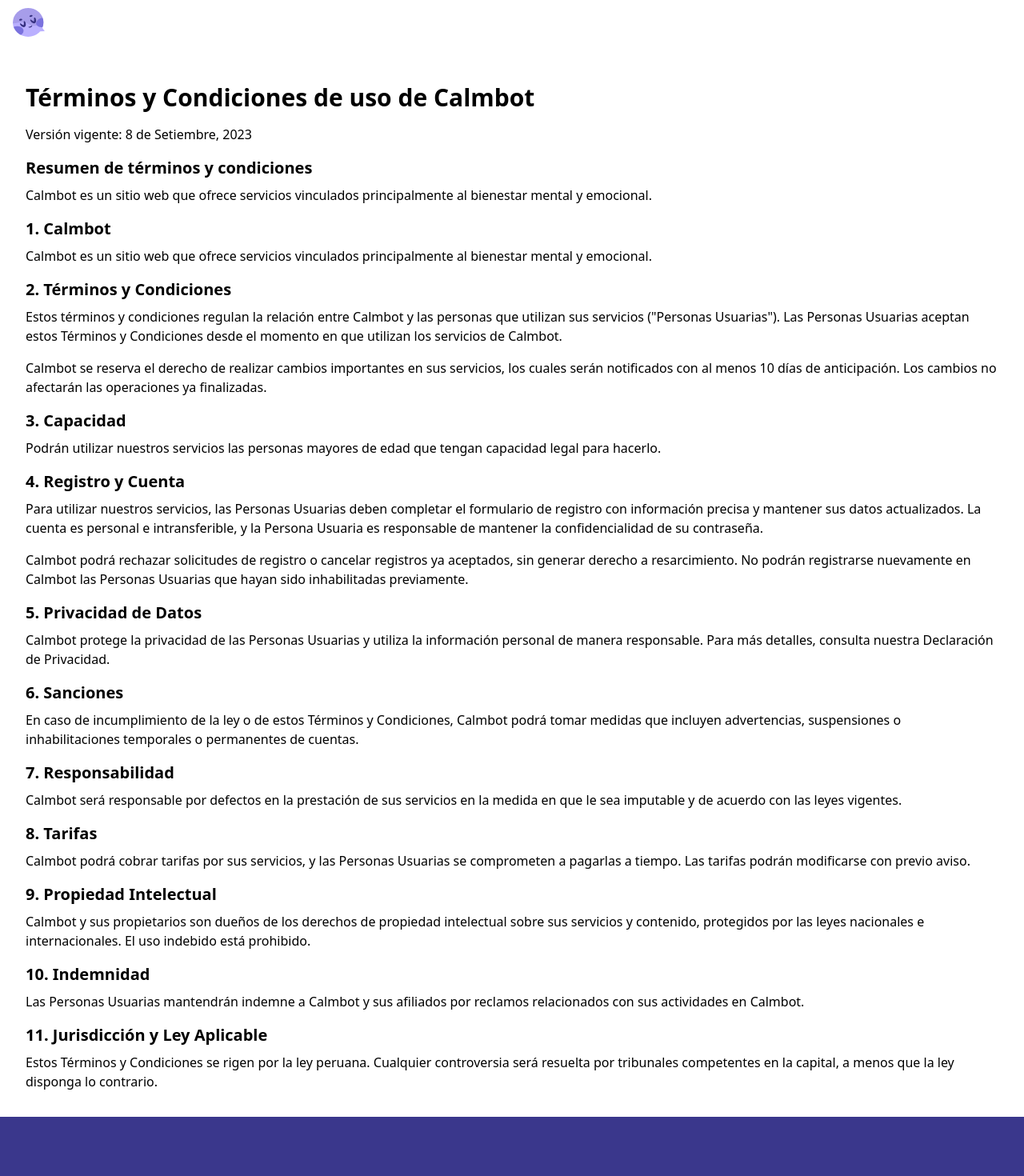
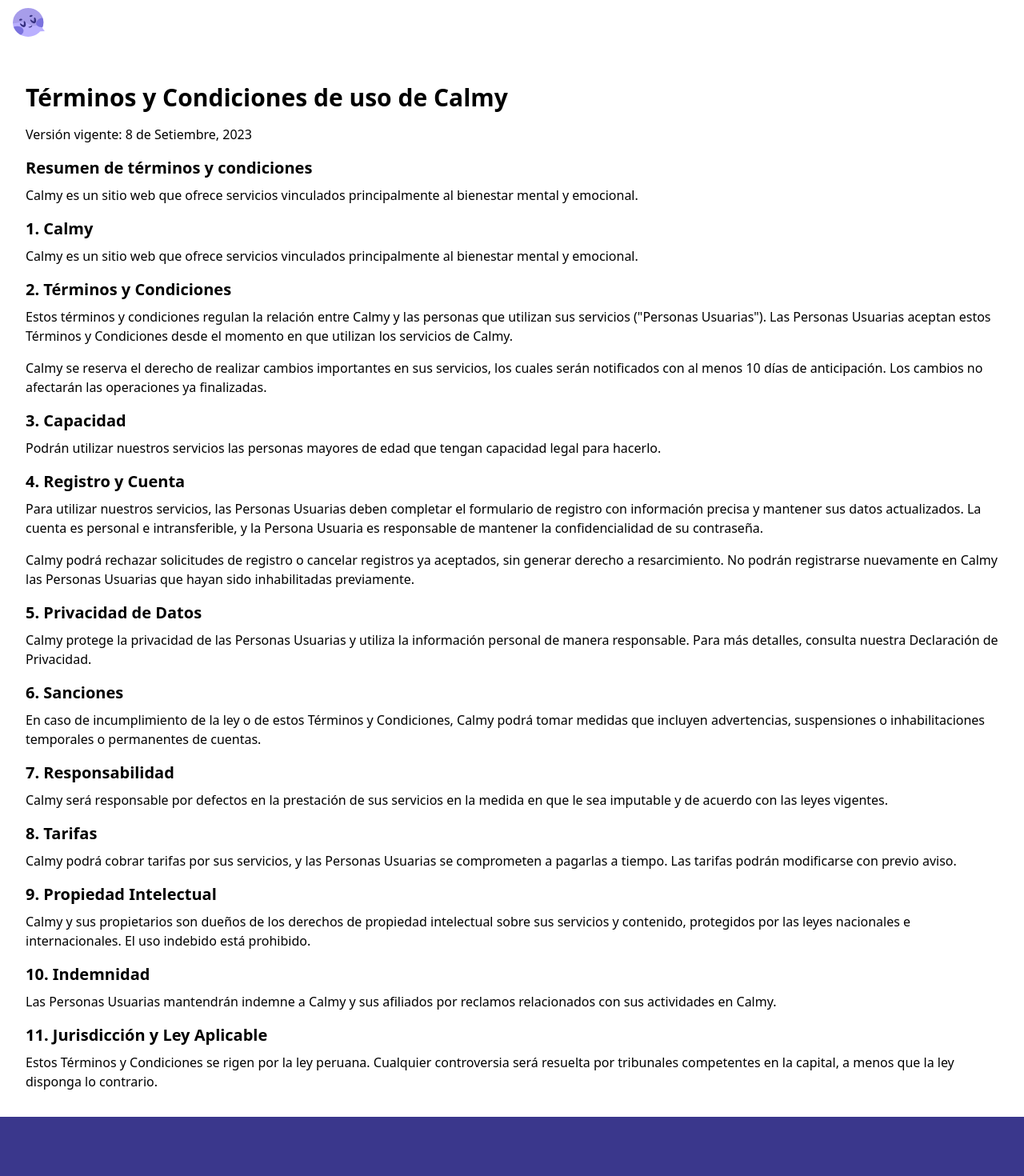
Before and after one commit to NeuronaBens/AI-Chatbot, a Next.js app: page /general/legal/terminos-y-condiciones in a window 1280 px wide. Shown: the top 1470 px of the page at 80% size. Built offline with nearby package versions, Linux system fonts and the light colour scheme.

Commit message:
fix: Converting Calmbot a Calmy

```diff
--- a/app/api/database/students/[id]/messages/current-session-bunch/route.js
+++ b/app/api/database/students/[id]/messages/current-session-bunch/route.js
@@ -18,7 +18,7 @@ export async function GET(req, { params }) {
     const newMessage = await prisma.message.create({
       data: {
         id: IdManager.messageId(),
-        text: "Hola, soy Calmbot, tu asistente psicológico personalizado ¿en qué puedo ayudarte hoy?",
+        text: "Hola, soy Calmy, tu asistente psicológico personalizado ¿en qué puedo ayudarte hoy?",
         session: 1,
         position: 0,
         sender: false,
--- a/app/general/legal/politica-de-privacidad/page.js
+++ b/app/general/legal/politica-de-privacidad/page.js
@@ -2,15 +2,15 @@ export default function Politica() {
   return (
     <div className="my-8 max-w-3xl mx-auto px-4 sm:px-6 lg:max-w-7xl lg:px-8">
       <h1 className="text-3xl font-bold mb-4">
-        Política de Privacidad del Chatbot "Calmbot" para Tratar el Estrés y la
+        Política de Privacidad del Chatbot "Calmy" para Tratar el Estrés y la
         Ansiedad
       </h1>
 
       <h2 className="text-xl font-bold mb-2">INTRODUCCIÓN</h2>
       <p className="mb-4">
         La presente Política de Privacidad describe el tratamiento de los datos
-        recopilados por nuestro chatbot de inteligencia artificial "Calmbot"
-        para tratar el estrés y la ansiedad (en adelante, "el Chatbot"). Esta
+        recopilados por nuestro chatbot de inteligencia artificial "Calmy" para
+        tratar el estrés y la ansiedad (en adelante, "el Chatbot"). Esta
         política se ajusta a las disposiciones legales de protección de datos de
         Perú.
       </p>
@@ -20,17 +20,17 @@ export default function Politica() {
         Para cualquier consulta relacionada con esta Política de Privacidad,
         puedes contactarnos a través del siguiente correo electrónico:{" "}
         <a
-          href="mailto:calmbot45639@gmail.com"
+          href="mailto:Calmy45639@gmail.com"
           className="text-blue-500 hover:underline"
         >
-          calmbot45639@gmail.com
+          Calmy45639@gmail.com
         </a>
         .
       </p>
 
       <h2 className="text-xl font-bold mb-2">RESTRICCIÓN DE USO</h2>
       <p className="mb-4">
-        El Chatbot "Calmbot" solo puede ser utilizado por personas mayores de 18
+        El Chatbot "Calmy" solo puede ser utilizado por personas mayores de 18
         años. Si eres menor de 18 años, no estás autorizado a utilizar nuestros
         servicios.
       </p>
@@ -78,10 +78,10 @@ export default function Politica() {
         de protección de datos de Perú. Para ello, puede contactarnos a través
         de:{" "}
         <a
-          href="mailto:calmbot45639@gmail.com"
+          href="mailto:Calmy45639@gmail.com"
           className="text-blue-500 hover:underline"
         >
-          calmbot45639@gmail.com
+          Calmy45639@gmail.com
         </a>
         , adjuntando la solicitud correspondiente y una copia de su documento de
         identidad.
--- a/app/general/legal/terminos-y-condiciones/page.js
+++ b/app/general/legal/terminos-y-condiciones/page.js
@@ -2,7 +2,7 @@ export default function Terminos() {
   return (
     <div className="my-8 max-w-3xl mx-auto px-4 sm:px-6 lg:max-w-7xl lg:px-8">
       <h1 className="text-3xl font-bold mb-4">
-        Términos y Condiciones de uso de Calmbot
+        Términos y Condiciones de uso de Calmy
       </h1>
       <p className="mb-4">Versión vigente: 8 de Setiembre, 2023</p>
 
@@ -10,25 +10,25 @@ export default function Terminos() {
         Resumen de términos y condiciones
       </h2>
       <p className="mb-4">
-        Calmbot es un sitio web que ofrece servicios vinculados principalmente
-        al bienestar mental y emocional.
+        Calmy es un sitio web que ofrece servicios vinculados principalmente al
+        bienestar mental y emocional.
       </p>
 
-      <h2 className="text-xl font-bold mb-2">1. Calmbot</h2>
+      <h2 className="text-xl font-bold mb-2">1. Calmy</h2>
       <p className="mb-4">
-        Calmbot es un sitio web que ofrece servicios vinculados principalmente
-        al bienestar mental y emocional.
+        Calmy es un sitio web que ofrece servicios vinculados principalmente al
+        bienestar mental y emocional.
       </p>
 
       <h2 className="text-xl font-bold mb-2">2. Términos y Condiciones</h2>
       <p className="mb-4">
-        Estos términos y condiciones regulan la relación entre Calmbot y las
+        Estos términos y condiciones regulan la relación entre Calmy y las
         personas que utilizan sus servicios ("Personas Usuarias"). Las Personas
         Usuarias aceptan estos Términos y Condiciones desde el momento en que
-        utilizan los servicios de Calmbot.
+        utilizan los servicios de Calmy.
       </p>
       <p className="mb-4">
-        Calmbot se reserva el derecho de realizar cambios importantes en sus
+        Calmy se reserva el derecho de realizar cambios importantes en sus
         servicios, los cuales serán notificados con al menos 10 días de
         anticipación. Los cambios no afectarán las operaciones ya finalizadas.
       </p>
@@ -47,15 +47,15 @@ export default function Terminos() {
         Usuaria es responsable de mantener la confidencialidad de su contraseña.
       </p>
       <p className="mb-4">
-        Calmbot podrá rechazar solicitudes de registro o cancelar registros ya
+        Calmy podrá rechazar solicitudes de registro o cancelar registros ya
         aceptados, sin generar derecho a resarcimiento. No podrán registrarse
-        nuevamente en Calmbot las Personas Usuarias que hayan sido inhabilitadas
+        nuevamente en Calmy las Personas Usuarias que hayan sido inhabilitadas
         previamente.
       </p>
 
       <h2 className="text-xl font-bold mb-2">5. Privacidad de Datos</h2>
       <p className="mb-4">
-        Calmbot protege la privacidad de las Personas Usuarias y utiliza la
+        Calmy protege la privacidad de las Personas Usuarias y utiliza la
         información personal de manera responsable. Para más detalles, consulta
         nuestra Declaración de Privacidad.
       </p>
@@ -63,35 +63,34 @@ export default function Terminos() {
       <h2 className="text-xl font-bold mb-2">6. Sanciones</h2>
       <p className="mb-4">
         En caso de incumplimiento de la ley o de estos Términos y Condiciones,
-        Calmbot podrá tomar medidas que incluyen advertencias, suspensiones o
+        Calmy podrá tomar medidas que incluyen advertencias, suspensiones o
         inhabilitaciones temporales o permanentes de cuentas.
       </p>
 
       <h2 className="text-xl font-bold mb-2">7. Responsabilidad</h2>
       <p className="mb-4">
-        Calmbot será responsable por defectos en la prestación de sus servicios
-        en la medida en que le sea imputable y de acuerdo con las leyes
-        vigentes.
+        Calmy será responsable por defectos en la prestación de sus servicios en
+        la medida en que le sea imputable y de acuerdo con las leyes vigentes.
       </p>
 
       <h2 className="text-xl font-bold mb-2">8. Tarifas</h2>
       <p className="mb-4">
-        Calmbot podrá cobrar tarifas por sus servicios, y las Personas Usuarias
-        se comprometen a pagarlas a tiempo. Las tarifas podrán modificarse con
+        Calmy podrá cobrar tarifas por sus servicios, y las Personas Usuarias se
+        comprometen a pagarlas a tiempo. Las tarifas podrán modificarse con
         previo aviso.
       </p>
 
       <h2 className="text-xl font-bold mb-2">9. Propiedad Intelectual</h2>
       <p className="mb-4">
-        Calmbot y sus propietarios son dueños de los derechos de propiedad
+        Calmy y sus propietarios son dueños de los derechos de propiedad
         intelectual sobre sus servicios y contenido, protegidos por las leyes
         nacionales e internacionales. El uso indebido está prohibido.
       </p>
 
       <h2 className="text-xl font-bold mb-2">10. Indemnidad</h2>
       <p className="mb-4">
-        Las Personas Usuarias mantendrán indemne a Calmbot y sus afiliados por
-        reclamos relacionados con sus actividades en Calmbot.
+        Las Personas Usuarias mantendrán indemne a Calmy y sus afiliados por
+        reclamos relacionados con sus actividades en Calmy.
       </p>
 
       <h2 className="text-xl font-bold mb-2">
--- a/app/general/register/page.js
+++ b/app/general/register/page.js
@@ -191,7 +191,7 @@ export default function Register() {
                 >
                   Politica de Privacidad
                 </a>{" "}
-                de Calmbot.
+                de Calmy.
               </span>
             </label>
           </div>
--- a/app/page.js
+++ b/app/page.js
@@ -272,10 +272,10 @@ export default function Home() {
         <section id="contacto" className="w-full md:w-screen-md mx-auto p-12">
           <div className="mb-6">
             <h1 className="text-3xl font-bold mb-4">
-              <a href="#top">Preguntanos lo que sea sobre Calmbot</a>
+              <a href="#top">Preguntanos lo que sea sobre Calmy</a>
             </h1>
             <p className="text-gray-700">
-              Si tienes alguna pregunta o recomendación sobre Calmbot, nos
+              Si tienes alguna pregunta o recomendación sobre Calmy, nos
               encantaría que nos lo comentes. Llena el formulario de abajo y te
               responderemos lo más pronto posible
             </p>
--- a/app/user/actividades/page.js
+++ b/app/user/actividades/page.js
@@ -6,7 +6,7 @@ export default function TasksSection() {
     <div>
       <Greeting
         title={"Tus Actividades!"}
-        text={"Acá podrás ver todas tus actividades recomendadas por Calmbot."}
+        text={"Acá podrás ver todas tus actividades recomendadas por Calmy."}
       ></Greeting>
       <Tasks></Tasks>
     </div>
--- a/app/user/ayuda/page.js
+++ b/app/user/ayuda/page.js
@@ -13,7 +13,7 @@ export default function FAQs() {
     <div>
       <Greeting
         title={"Preguntas Frecuentes!"}
-        text={"Acá podrás ver todas las dudas mas comunes sobre Calmbot."}
+        text={"Acá podrás ver todas las dudas mas comunes sobre Calmy."}
       ></Greeting>
       <Accordion allowToggle className="mr-10 space-y-8">
         <AccordionItem>
@@ -26,10 +26,11 @@ export default function FAQs() {
             </AccordionButton>
           </h2>
           <AccordionPanel pb={4}>
-            Calmbot es un chatbot que simula a una persona en una conversacion humana y para
-            utilizarlo solo tienes que conversar con el. Conforme vayas conversando con el
-            Calmbot va aprendiendo sobre ti y tu situación y te va recomenando y ayudando
-            de la mejor manera que vea posible para que manejes de mejor manera tu ansiedad y estrés.
+            Calmy es un chatbot que simula a una persona en una conversacion
+            humana y para utilizarlo solo tienes que conversar con el. Conforme
+            vayas conversando con el Calmy va aprendiendo sobre ti y tu
+            situación y te va recomenando y ayudando de la mejor manera que vea
+            posible para que manejes de mejor manera tu ansiedad y estrés.
           </AccordionPanel>
         </AccordionItem>
 
@@ -37,18 +38,19 @@ export default function FAQs() {
           <h2>
             <AccordionButton>
               <Box as="span" flex="1" textAlign="left">
-                ¿Qués preguntas le puedo hacer a Calmbot?
+                ¿Qués preguntas le puedo hacer a Calmy?
               </Box>
               <AccordionIcon />
             </AccordionButton>
           </h2>
           <AccordionPanel pb={4}>
-            Le puedes hacer una gran variedad de preguntas, puedes preguntrarle sobre como mejorar
-            tu situación actual en la universidad, como lidiar con el estrés y la ansiedad, como
-            balancear mejor tu vida universitaria y personal, entre otros. Y además Calmbot te
-            permite tener una conversación casual para poder tener a alguien quien contarle
-            tu persona y todo esto también ayudará a Calmbot a en un futuro brindarte una atención
-            aún mas especializada
+            Le puedes hacer una gran variedad de preguntas, puedes preguntrarle
+            sobre como mejorar tu situación actual en la universidad, como
+            lidiar con el estrés y la ansiedad, como balancear mejor tu vida
+            universitaria y personal, entre otros. Y además Calmy te permite
+            tener una conversación casual para poder tener a alguien quien
+            contarle tu persona y todo esto también ayudará a Calmy a en un
+            futuro brindarte una atención aún mas especializada
           </AccordionPanel>
         </AccordionItem>
 
@@ -56,15 +58,16 @@ export default function FAQs() {
           <h2>
             <AccordionButton>
               <Box as="span" flex="1" textAlign="left">
-              ¿Es este servicio confidencial? ¿Cómo se manejan mis datos?
+                ¿Es este servicio confidencial? ¿Cómo se manejan mis datos?
               </Box>
               <AccordionIcon />
             </AccordionButton>
           </h2>
           <AccordionPanel pb={4}>
-          Sí, la confidencialidad es una prioridad. Tus conversaciones son completamente
-          privadas y no compartimos tu información con terceros. Todos los datos se manejan
-          de acuerdo con las leyes de privacidad aplicables.
+            Sí, la confidencialidad es una prioridad. Tus conversaciones son
+            completamente privadas y no compartimos tu información con terceros.
+            Todos los datos se manejan de acuerdo con las leyes de privacidad
+            aplicables.
           </AccordionPanel>
         </AccordionItem>
 
@@ -72,14 +75,16 @@ export default function FAQs() {
           <h2>
             <AccordionButton>
               <Box as="span" flex="1" textAlign="left">
-              ¿Calmbot puede proporcionar consejos personalizados para mi situación?
+                ¿Calmy puede proporcionar consejos personalizados para mi
+                situación?
               </Box>
               <AccordionIcon />
             </AccordionButton>
           </h2>
           <AccordionPanel pb={4}>
-          Calmbot utiliza información proporcionada por ti para ofrecer consejos personalizados.
-          Sin embargo, ten en cuenta que no reemplaza la asesoría individualizada de un profesional.
+            Calmy utiliza información proporcionada por ti para ofrecer consejos
+            personalizados. Sin embargo, ten en cuenta que no reemplaza la
+            asesoría individualizada de un profesional.
           </AccordionPanel>
         </AccordionItem>
 
@@ -87,14 +92,15 @@ export default function FAQs() {
           <h2>
             <AccordionButton>
               <Box as="span" flex="1" textAlign="left">
-              ¿Calmbot reemplaza la asesoría profesional o médica?
+                ¿Calmy reemplaza la asesoría profesional o médica?
               </Box>
               <AccordionIcon />
             </AccordionButton>
           </h2>
           <AccordionPanel pb={4}>
-          No, Calmbot no reemplaza la asesoría profesional o médica. Si experimentas problemas
-          graves, te recomendamos buscar la ayuda de profesionales capacitados.
+            No, Calmy no reemplaza la asesoría profesional o médica. Si
+            experimentas problemas graves, te recomendamos buscar la ayuda de
+            profesionales capacitados.
           </AccordionPanel>
         </AccordionItem>
 
@@ -102,16 +108,20 @@ export default function FAQs() {
           <h2>
             <AccordionButton>
               <Box as="span" flex="1" textAlign="left">
-              ¿Calmbot ofrece actividades o ejercicios prácticos para reducir el estrés?
+                ¿Calmy ofrece actividades o ejercicios prácticos para reducir el
+                estrés?
               </Box>
               <AccordionIcon />
             </AccordionButton>
           </h2>
           <AccordionPanel pb={4}>
-          Sí, Calmbot proporciona una variedad de actividades y ejercicios prácticos diseñados para
-          ayudarte a reducir el estrés. Estos pueden incluir técnicas de respiración, ejercicios de relajación,
-          actividades de atención plena y sugerencias para incorporar pausas activas en tu rutina diaria.
-          Estamos aquí para brindarte herramientas prácticas que puedes utilizar para mejorar tu bienestar emocional.
+            Sí, Calmy proporciona una variedad de actividades y ejercicios
+            prácticos diseñados para ayudarte a reducir el estrés. Estos pueden
+            incluir técnicas de respiración, ejercicios de relajación,
+            actividades de atención plena y sugerencias para incorporar pausas
+            activas en tu rutina diaria. Estamos aquí para brindarte
+            herramientas prácticas que puedes utilizar para mejorar tu bienestar
+            emocional.
           </AccordionPanel>
         </AccordionItem>
       </Accordion>
--- a/components/user/new-chat/chat-welcome.js
+++ b/components/user/new-chat/chat-welcome.js
@@ -2,7 +2,7 @@ const ChatWelcome = () => {
   return (
     <div className="w-5/6 mx-auto justify-center items-center">
       <h1 className="mt-5 text-4xl text-center font-bold">
-        Bienvenido a <span className="text-[#7471D9]">Calmbot!</span>
+        Bienvenido a <span className="text-[#7471D9]">Calmy!</span>
       </h1>
       <p className="text-center text-lg my-4">
         Tu chatbot de autoayuda y manejo del estrés y la ansiedad.
--- a/components/user/new-chat/chat.js
+++ b/components/user/new-chat/chat.js
@@ -96,7 +96,7 @@ export default function AIChat(session) {
             {
               role: "system",
               content:
-                "Actúa como un psicólogo terapeútico cognitivo conductual llamado Calmbot, Calmbot es capaz de conversar con el usuario, y ser su psicólogo personalizado.\n" +
+                "Actúa como un psicólogo terapeútico cognitivo conductual llamado Calmy, Calmy es capaz de conversar con el usuario, y ser su psicólogo personalizado.\n" +
                 " Procura seguir la conversación con el usuario naturalmente como un humano, utilizando técnicas de la terápia cognitiva conductual. Utiliza emojis en ocasiones que lo ameriten, muy cuidadosamente de no usarlos siempre, variados.\n" +
                 " Recuerda NUNCA decirle que busque apoyo psicológico, dado que tu eres esa persona, TU ERES su apoyo psicológico. NO DIGAS TANTO 'estoy aquí para apoyarte' o similares\n" +
                 " El usuario es un estudiante universitario, ten eso en cuenta.\n" +
@@ -115,7 +115,7 @@ export default function AIChat(session) {
           setChatSession(1);
           setPosition(0);
           await handleAddMessage(
-            "Hola, soy Calmbot, tu asistente psicológico personalizado ¿en qué puedo ayudarte hoy?",
+            "Hola, soy Calmy, tu asistente psicológico personalizado ¿en qué puedo ayudarte hoy?",
             false
           );
         }
@@ -167,7 +167,7 @@ export default function AIChat(session) {
         {
           role: "system",
           content:
-            "Actúa como un psicólogo terapeútico cognitivo conductual llamado Calmbot, Calmbot es capaz de conversar con el usuario, y ser su psicólogo personalizado.\n" +
+            "Actúa como un psicólogo terapeútico cognitivo conductual llamado Calmy, Calmy es capaz de conversar con el usuario, y ser su psicólogo personalizado.\n" +
             " Procura seguir la conversación con el usuario naturalmente como un humano, utilizando técnicas de la terápia cognitiva conductual. Utiliza emojis en ocasiones que lo ameriten, muy cuidadosamente de no usarlos siempre, variados.\n" +
             " Recuerda NUNCA decirle que busque apoyo psicológico, dado que tu eres esa persona, TU ERES su apoyo psicológico. NO DIGAS TANTO 'estoy aquí para apoyarte' o similares\n" +
             " El usuario es un estudiante universitario, ten eso en cuenta.\n" +
```
Also changed, not shown: app/api/database/students/[id]/messages/session/route.js (+25 -26 lines), app/general/contacto/page.js (+4 -4 lines), app/user/historial/page.js (+12 -7 lines).
